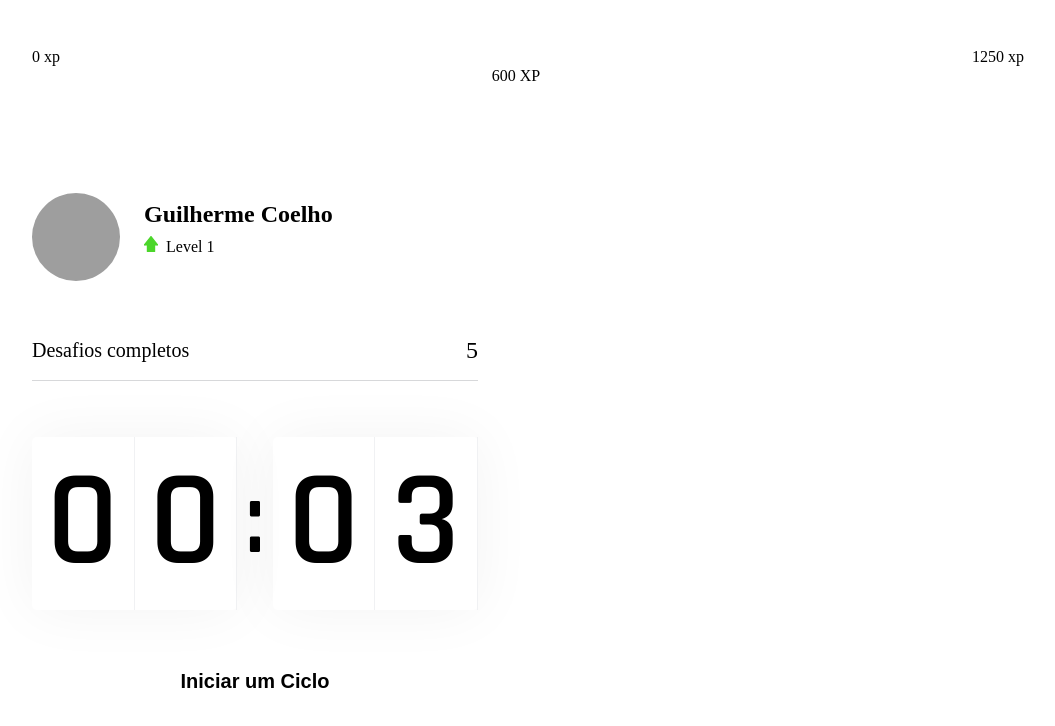
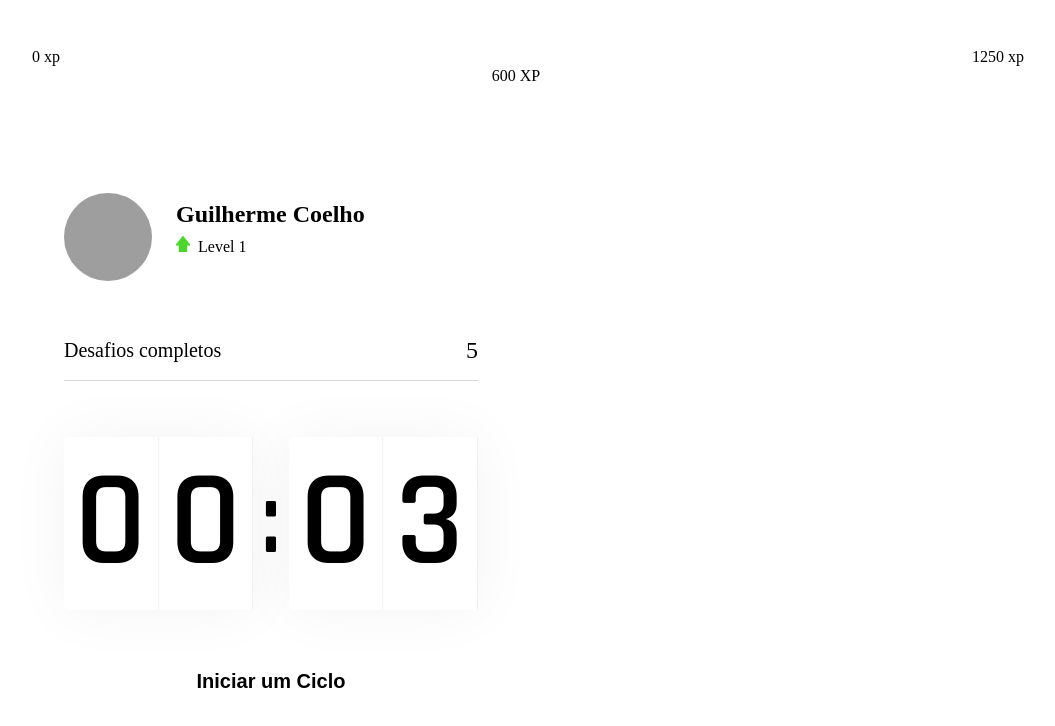
Before and after one commit to GuiCoelhoDev/moveit_next, a Next.js app: page / in a window 1280 px wide. Shown: the top 726 px of the page, without its empty margins (112-1167 px from the left). Built offline with nearby package versions, Linux system fonts and the light colour scheme; grey boxes are pictures that could not be loaded.

Commit message:
feat: styles for home

```diff
--- a/src/styles/home.module.scss
+++ b/src/styles/home.module.scss
@@ -13,4 +13,5 @@
   grid-template-columns: 1fr 1fr;
   gap: 6.25rem;
   align-content: center;
+  margin: 2rem;
 }
```
